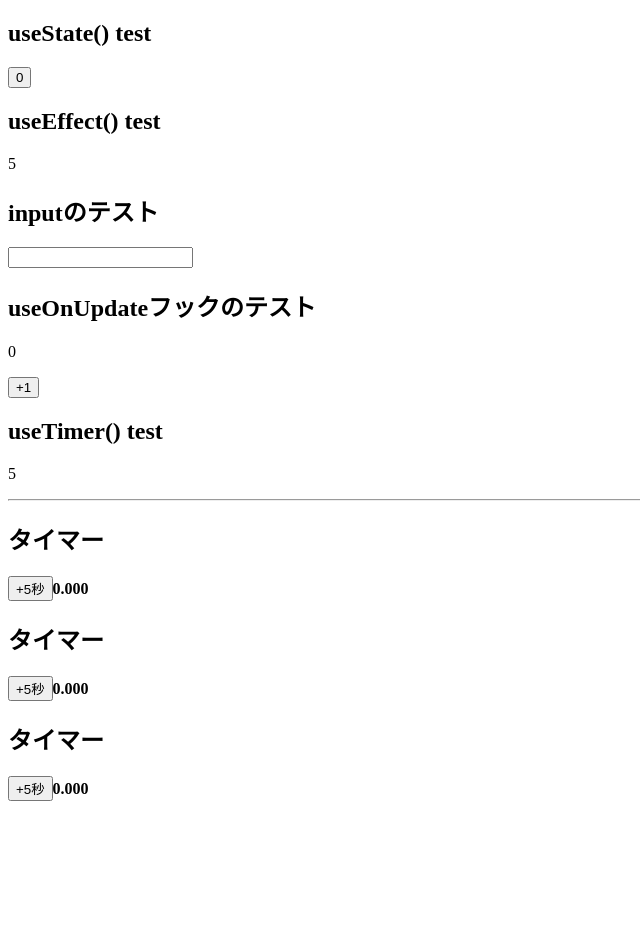
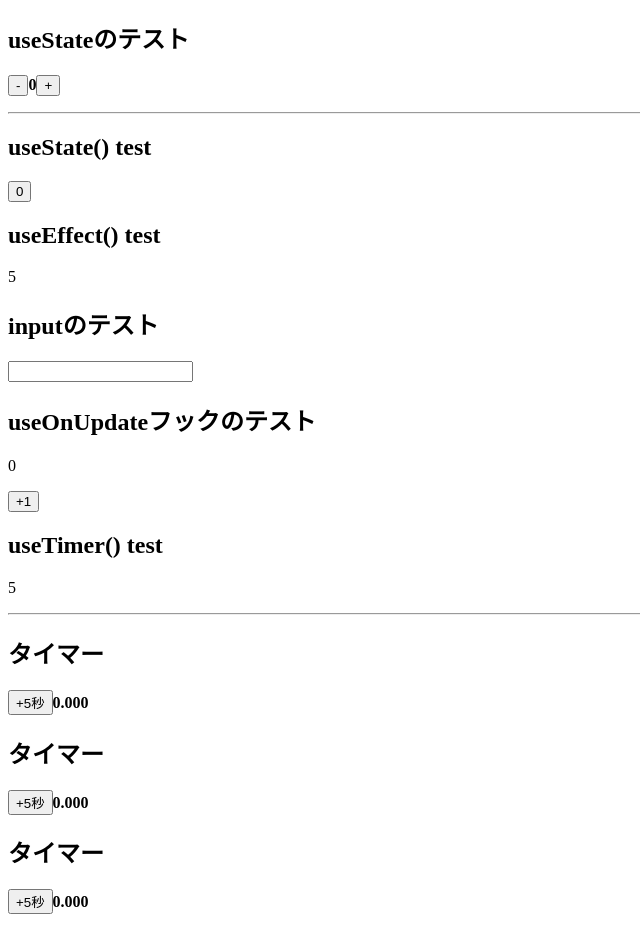
Before and after one commit to uhyo/react-hooks-sandbox, a React (Vite) app: page / in a window 1280 px wide. Shown: the whole page, without its empty margins (0-640 px from the left). Before the commit the page ends 817 px from the top, so only its background shows below. Built offline with nearby package versions, Linux system fonts and the light colour scheme.

Commit message:
add review: useState

```diff
--- a/src/index.jsx
+++ b/src/index.jsx
@@ -6,9 +6,12 @@ import { RealtimeTimer } from './custom/realtime-timer';
 import { InputTest } from './custom/01-input';
 import { UseOnUpdateTest } from './custom/02-useonupdate-after';
 import { UseTimerTest } from './custom/03-usetimer';
+import { Review } from './review';
 
 const App = () => (
   <div>
+    <Review />
+    <hr />
     <UseStateTest />
     <UseEffectTest />
     <InputTest />
--- /dev/null
+++ b/src/review/01-useState.jsx
@@ -0,0 +1,17 @@
+import * as React from 'react';
+const { useState } = React;
+
+export const UseStateSample = () => {
+  const [count, setCount] = useState(0);
+
+  return (
+    <section>
+      <h1>useStateのテスト</h1>
+      <p>
+        <button onClick={() => setCount(count - 1)}>-</button>
+        <b>{count}</b>
+        <button onClick={() => setCount(count + 1)}>+</button>
+      </p>
+    </section>
+  );
+};
--- /dev/null
+++ b/src/review/index.jsx
@@ -0,0 +1,8 @@
+import * as React from 'react';
+import { UseStateSample } from './01-useState';
+
+export const Review = () => (
+  <div>
+    <UseStateSample />
+  </div>
+);
```
